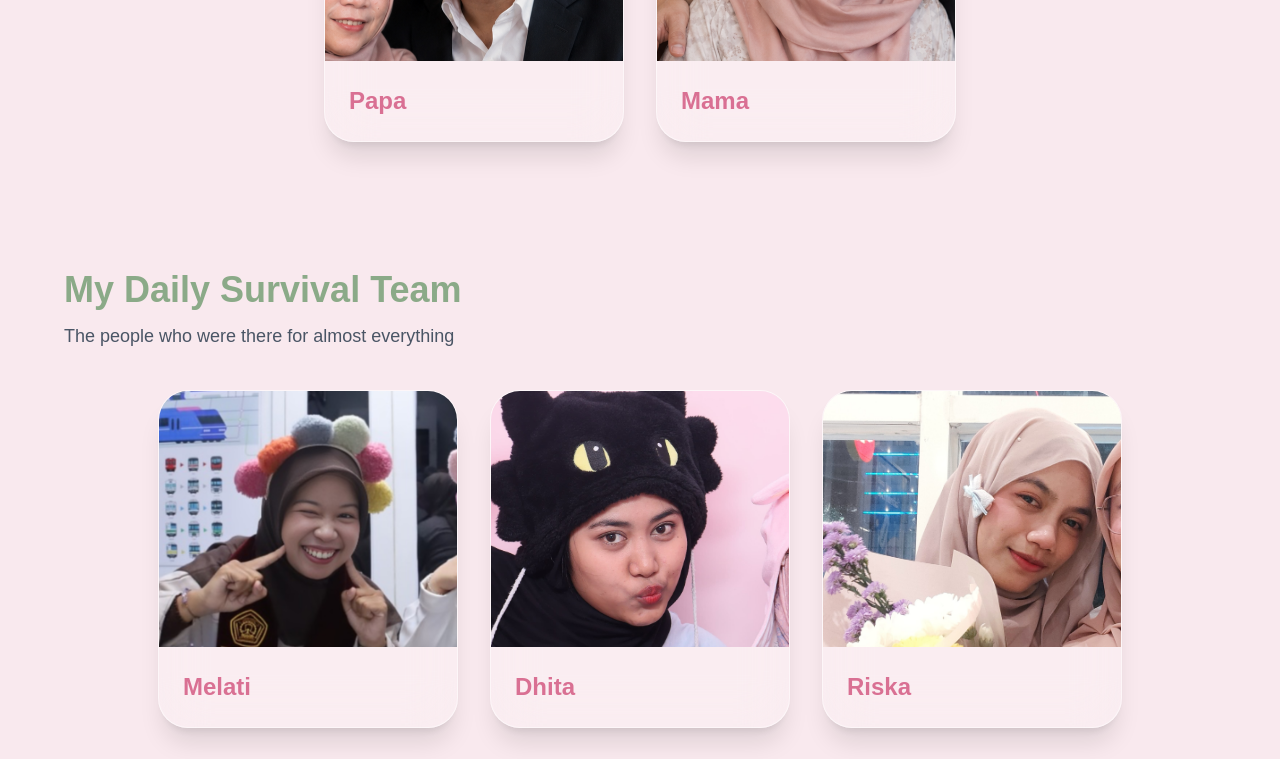
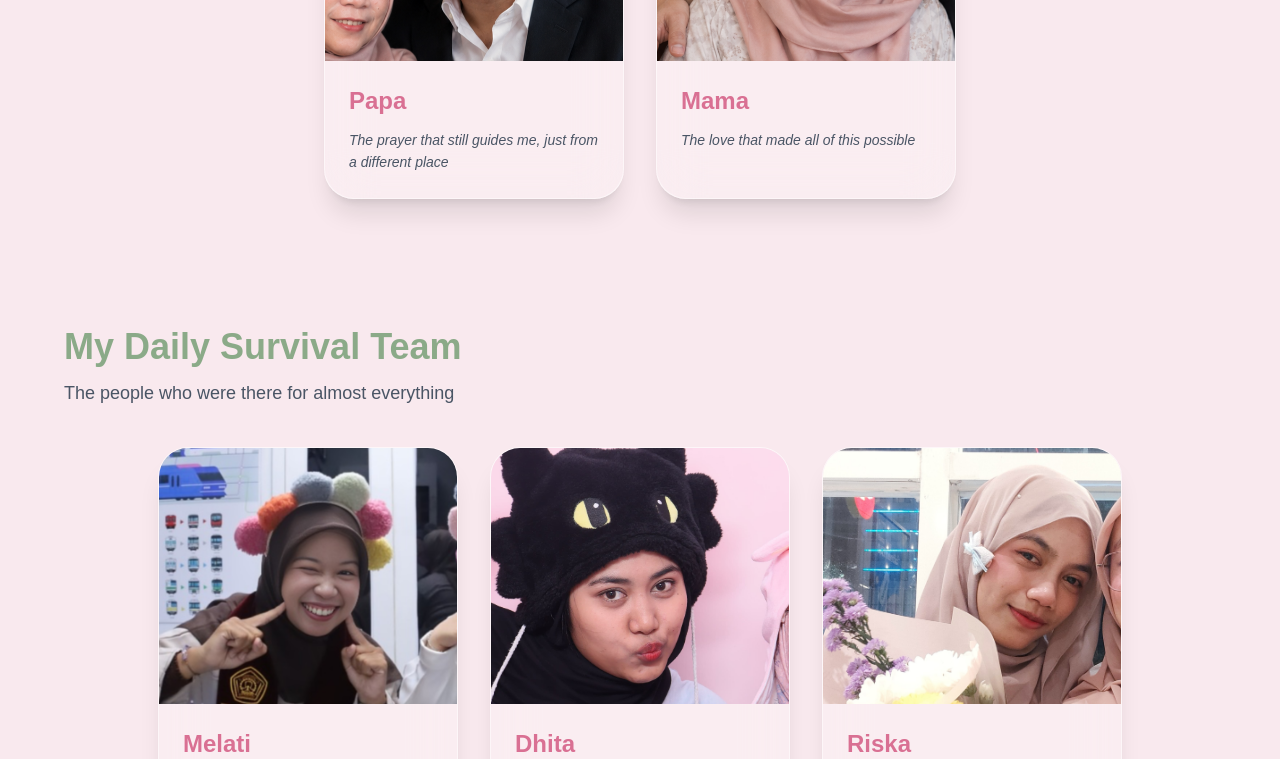
Before and after one commit to pyytryy/graduation-website, a Next.js app: page / in a window 1280 px wide. Shown: the part 9060-9819 px from the top of the page. Built offline with nearby package versions, Linux system fonts and the light colour scheme.

Commit message:
Update page.tsx

```diff
--- a/app/page.tsx
+++ b/app/page.tsx
@@ -599,6 +599,15 @@ export default function Home() {
                         <h4 className="text-2xl font-bold text-[#D97093]">
                           {person.name}
                         </h4>
+                        <p className="
+                        mt-3
+                        text-gray-600
+                        text-sm
+                        leading-relaxed
+                        italic
+                        ">
+                        {person.description}
+                        </p>
                       </div>
                     </motion.div>
                   ))}
```
